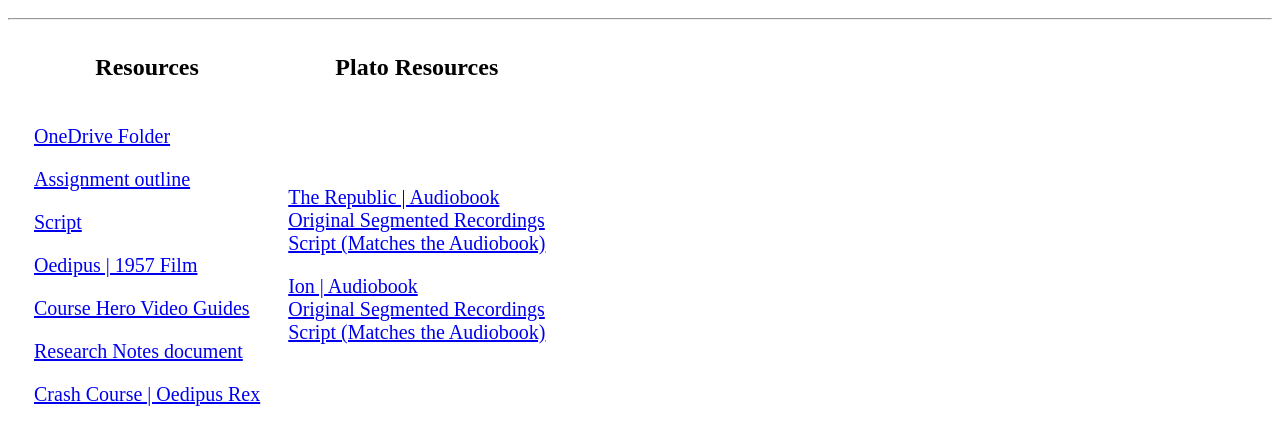
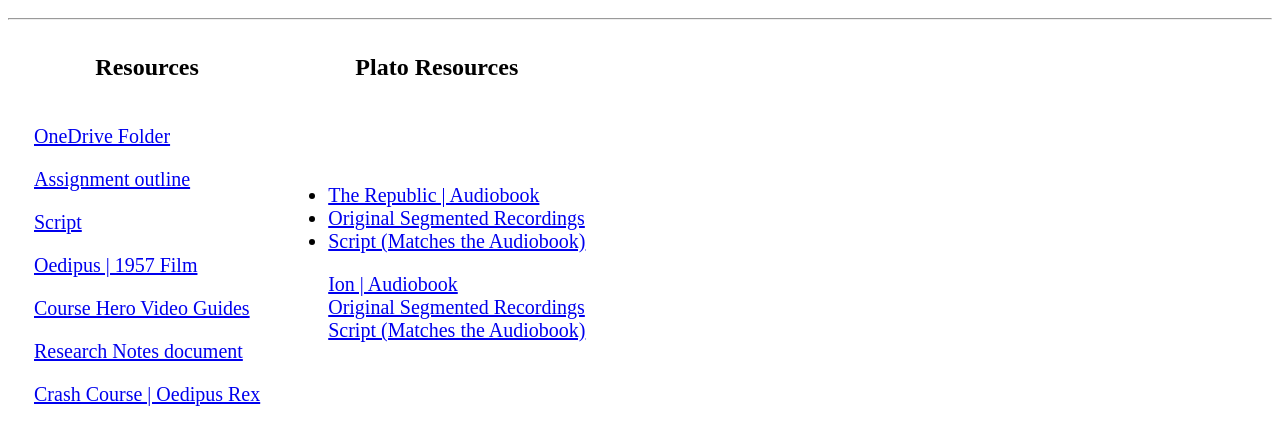
Before and after one commit to CalebHurbon/SmallGroupLeadership, a plain HTML site: page index.html in a window 1280 px wide. Shown: the part 105-550 px from the top of the page. Drawn offline with Linux system fonts and the light colour scheme.

Commit message:
Update index.html

```diff
--- a/index.html
+++ b/index.html
@@ -39,9 +39,13 @@
           </td>
           <td>&nbsp&nbsp&nbsp&nbsp&nbsp</td>
           <td style="text-align:left">
-            <p style="font-size:20px"><a href="https://www.youtube.com/watch?v=ROtf47Hpgwc"> The Republic | Audiobook</a>
-              <br><a href="https://librivox.org/platos_republic/">Original Segmented Recordings</a>
-              <br><a href="https://www.gutenberg.org/files/1497/1497-h/1497-h.htm">Script (Matches the Audiobook)</a>
+            <ul>
+              <li style="font-size:20px"><a href="https://www.youtube.com/watch?v=ROtf47Hpgwc"> The Republic | Audiobook</a>
+                  <li style="font-size:20px"><a href="https://librivox.org/platos_republic/">Original Segmented Recordings</a>
+                  </li>
+                  <li style="font-size:20px"><a href="https://www.gutenberg.org/files/1497/1497-h/1497-h.htm">Script (Matches the Audiobook)</a>
+                  </li>
+              </li>
             </p><p style="font-size:20px"><a href="https://www.youtube.com/watch?v=BcNpb4S2LVQ"> Ion | Audiobook</a>
               <br><a href="https://librivox.org/ion-by-plato/">Original Segmented Recordings</a>
               <br><a href="https://www.gutenberg.org/files/1635/1635-h/1635-h.htm">Script (Matches the Audiobook)</a>
```
